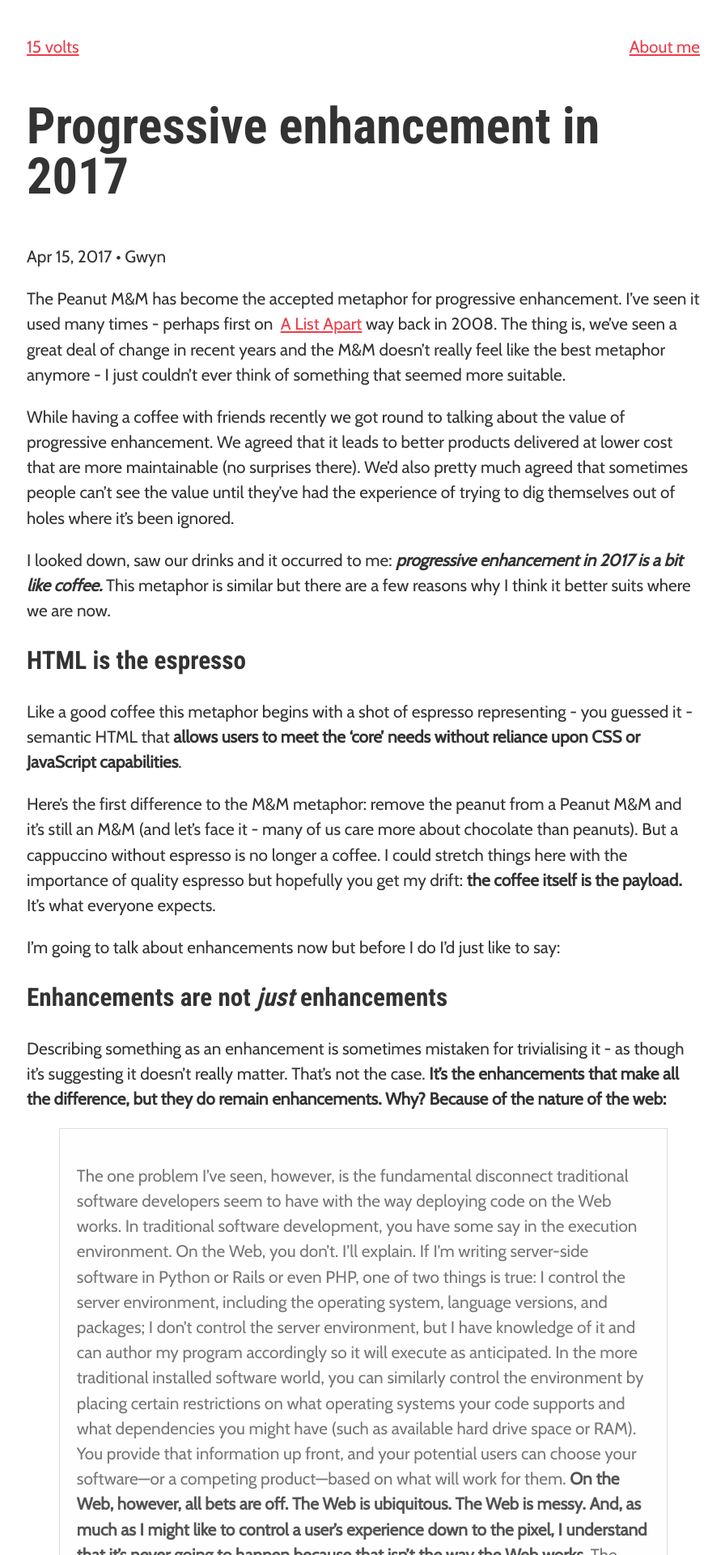
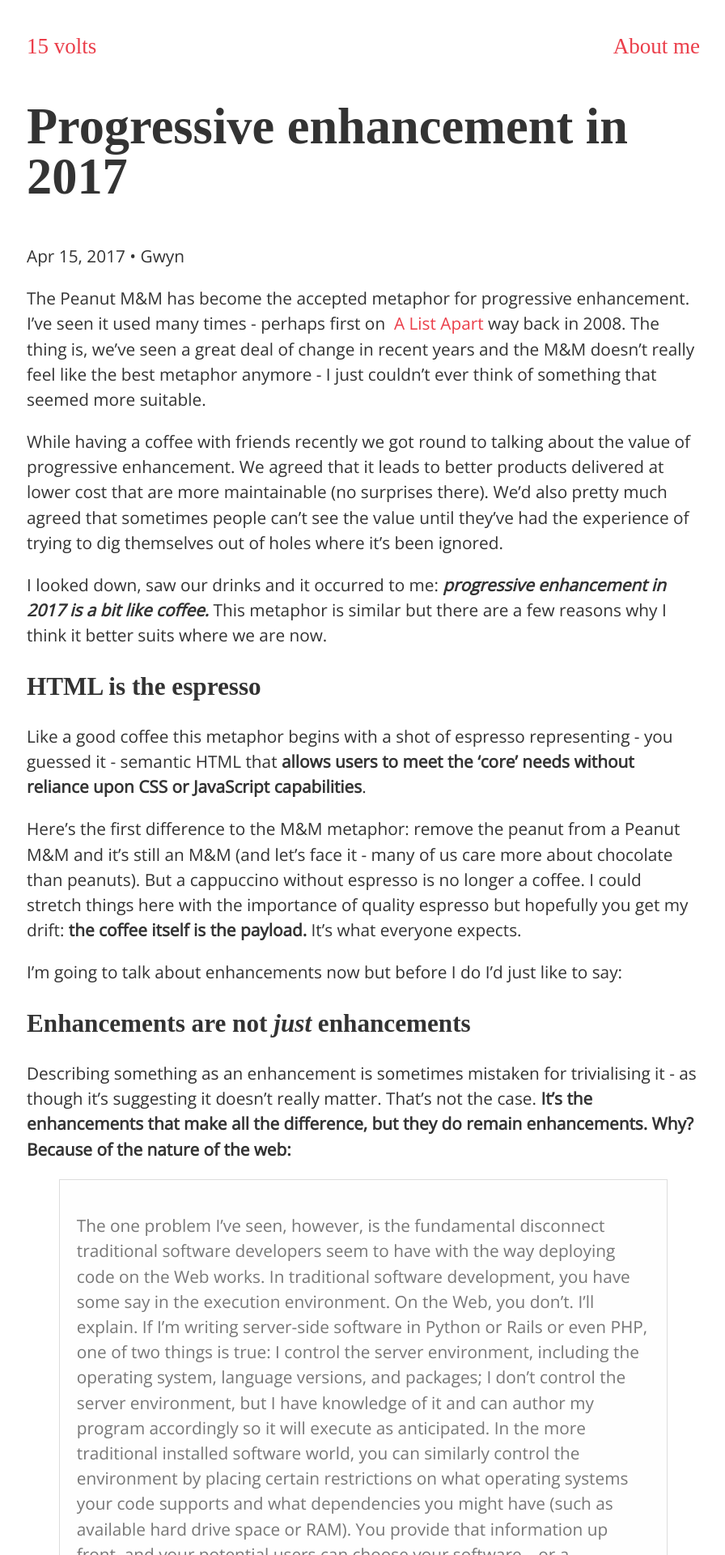
Before and after one commit to gtvj/gtvj.github.io, a Jekyll site: the page built from _posts/2017-04-15-progressive-enhancement-more-coffee-than-mms.md, in a window 1280 px wide. Shown: the top 1920 px of the page at 81% size, without its empty margins (191-1087 px from the left). Built offline with Jekyll 4.4.1, drawn with Linux system fonts in a browser that asks for light colours; some web fonts are replaced.

Commit message:
Change fonts and link styles

```diff
--- a/_includes/head.html
+++ b/_includes/head.html
@@ -2,6 +2,6 @@
     <meta charset="utf-8">
     <meta http-equiv="X-UA-Compatible" content="IE=edge">
     <meta name="viewport" content="width=device-width, initial-scale=1">
-    <link href="https://fonts.googleapis.com/css?family=Cabin|Roboto+Condensed:700" rel="stylesheet">
+    <link href="https://fonts.googleapis.com/css?family=Open+Sans|Ramaraja" rel="stylesheet">
     <link rel="stylesheet" href="{{ "/assets/main.css" | relative_url }}">
 </head>
--- a/_sass/_typography.scss
+++ b/_sass/_typography.scss
@@ -1,5 +1,5 @@
 body {
-  font-family: 'Cabin', sans-serif;
+  font-family: 'Open Sans', sans-serif;
   font-size: 1.3em;
   line-height: 1.5em;
   margin: auto;
@@ -7,8 +7,7 @@ body {
 }
 
 h1, h2, h3, h4 {
-  font-family: 'Roboto Condensed', sans-serif;
-  font-weight: bold;
+  font-family: $heading-font;
 }
 
 h1 {
@@ -27,22 +26,24 @@ h3 {
 
 a {
   color: $link-color;
+  text-decoration: none;
+  transition-property: color;
+  transition-duration: 500ms;
+  &:visited {
+    color: $link-color;
+  }
   &:hover {
-    color: $link-color;
-    text-decoration: none;
+    color: black;
+    text-decoration: underline;
   }
   &:active {
-    color: $link-color;
-  }
-  &:visited {
     color: $link-color;
   }
 }
 
 header {
-  p {
-    font-size: smaller;
-  }
+  font-family: $heading-font;
+  font-size: 1.3em;
 }
 
 blockquote {
--- a/_sass/_variables.scss
+++ b/_sass/_variables.scss
@@ -8,3 +8,5 @@ $break-small: 20em;
 $link-color: #EB3E4A;
 
 $padding-unit: 1em;
+
+$heading-font: 'Ramaraja', serif
```
